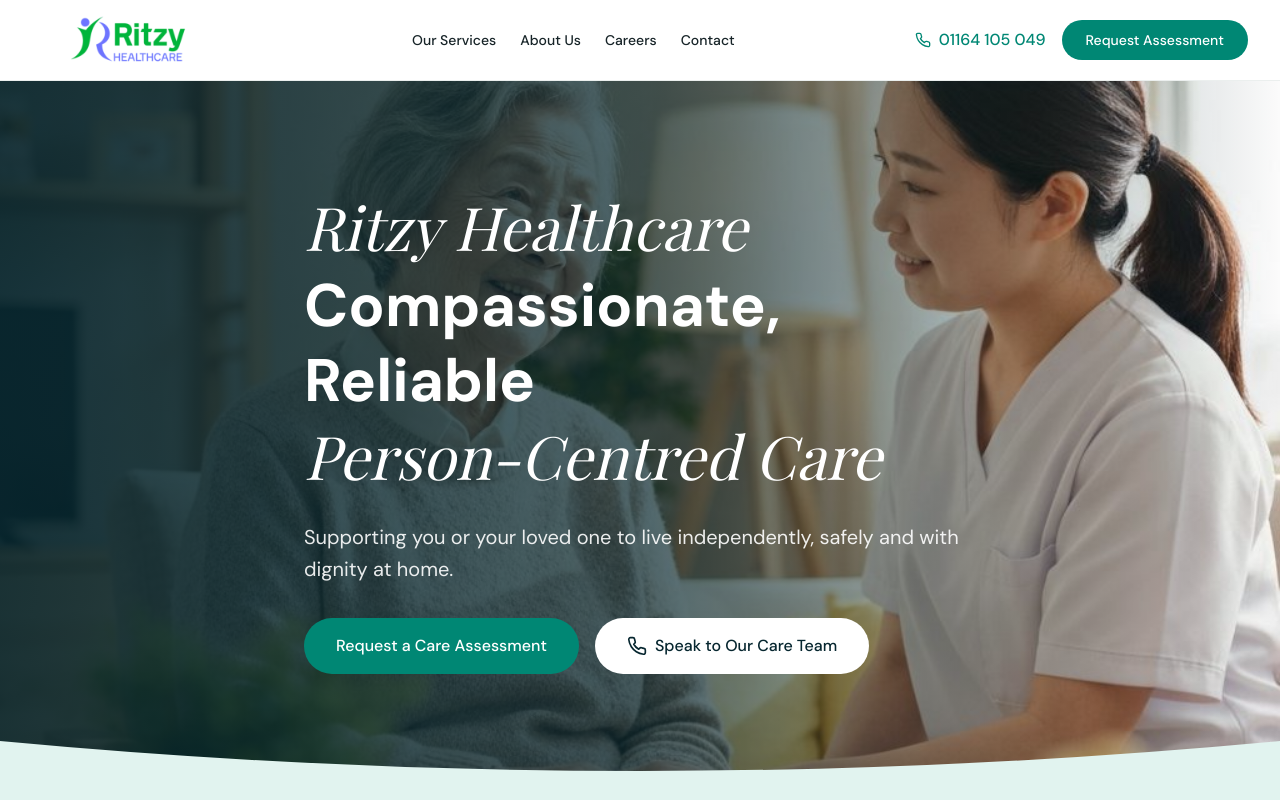
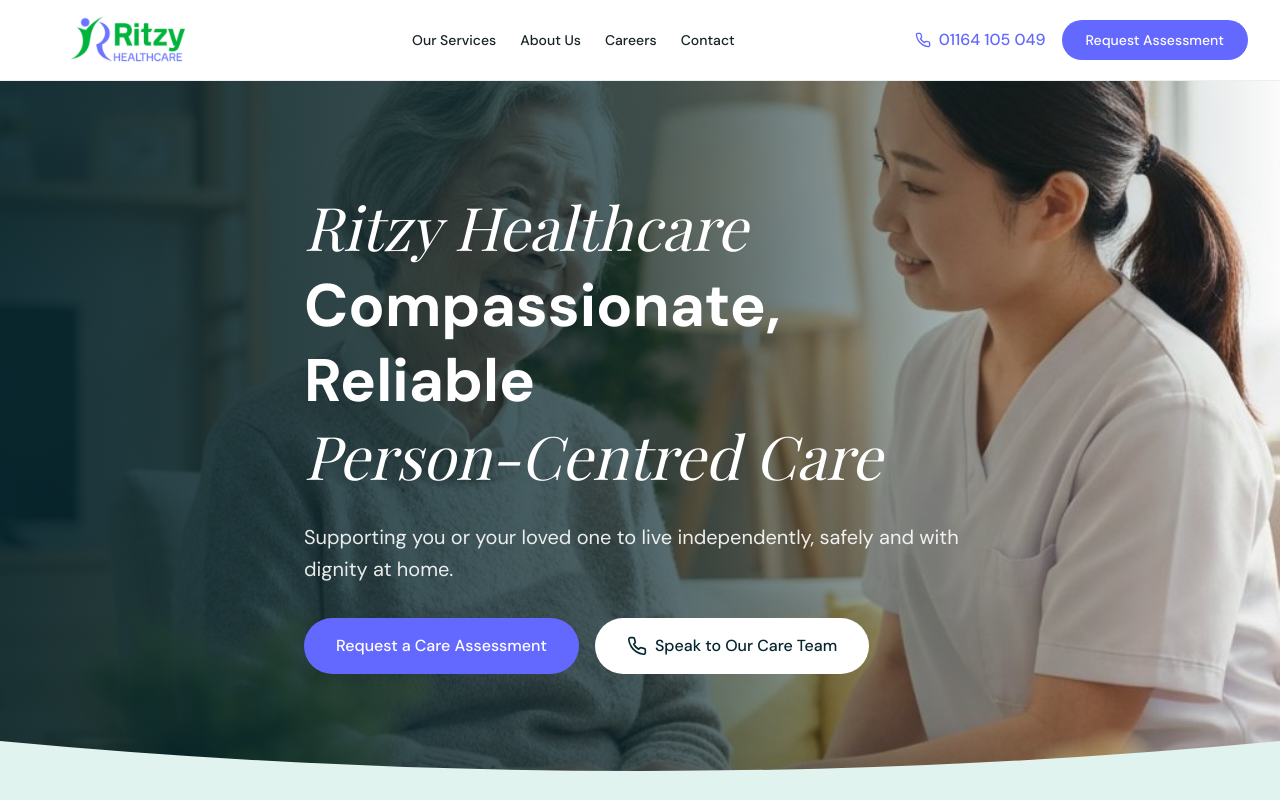
Before and after one commit to osaroDEV/r-healthcare, a Next.js app: page / in a window 1280 px wide. Shown: the top 800 px of the page. Built offline with nearby package versions, Linux system fonts and the light colour scheme; a web font is replaced by a local one.

Commit message:
change primary color

```diff
--- a/app/globals.css
+++ b/app/globals.css
@@ -10,7 +10,7 @@
   --card-foreground: oklch(0.25 0.02 220);
   --popover: oklch(1 0 0);
   --popover-foreground: oklch(0.25 0.02 220);
-  --primary: oklch(0.55 0.12 180);
+  --primary: #6368ff;
   --primary-foreground: oklch(1 0 0);
   --secondary: oklch(0.95 0.02 180);
   --secondary-foreground: oklch(0.25 0.02 220);
```
